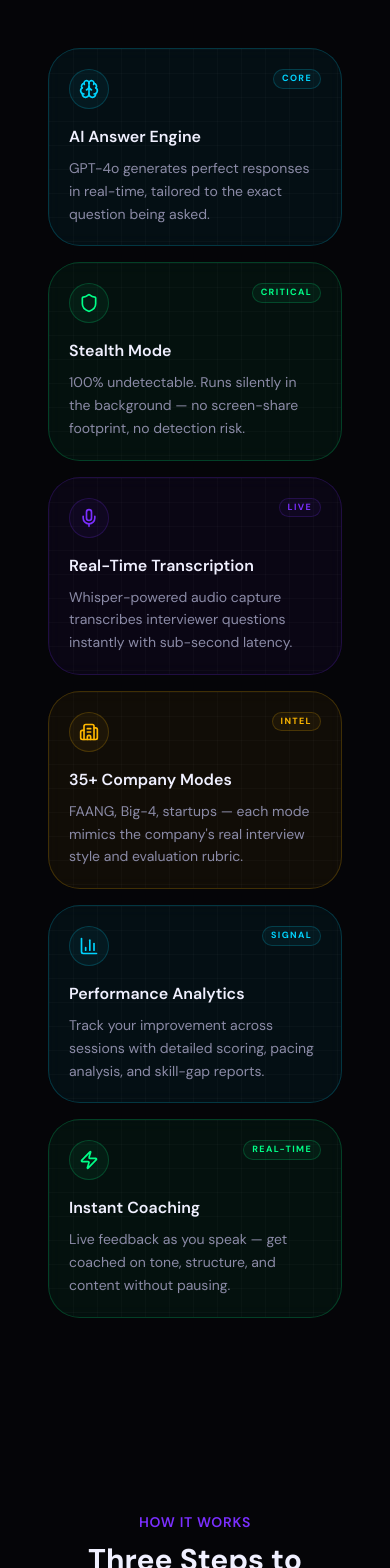
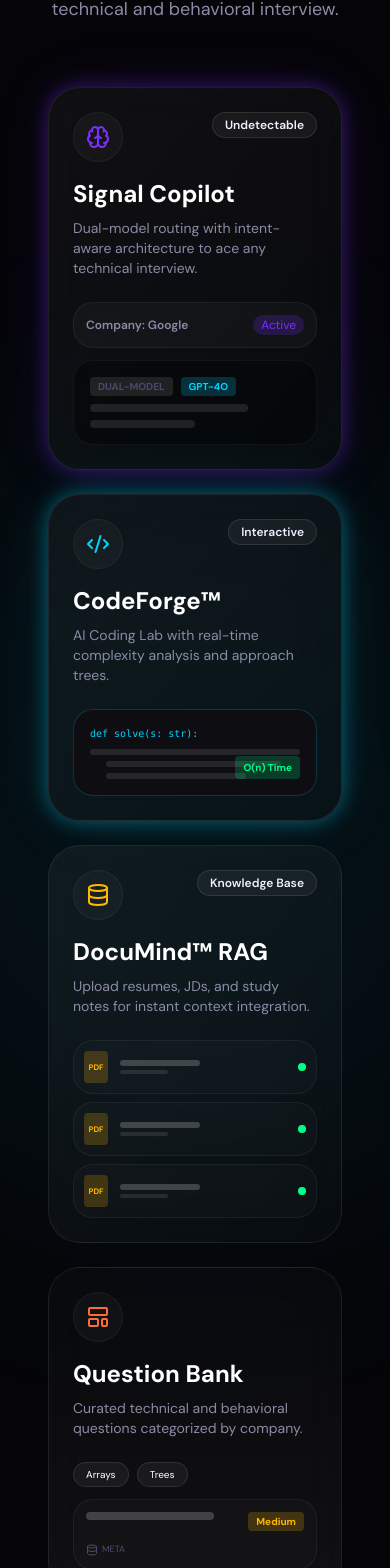
Before and after one commit to atlurisatheesh/atluri-ai, a Next.js app in the folder frontend/: page / in a window 390 px wide. Shown: the part 1699-3267 px from the top of the page. Built offline with nearby package versions, Linux system fonts and the light colour scheme; no server answers.

Commit message:
feat: revamp landing page, add AppShowcase, and decrease pricing

```diff
--- a/frontend/app/page.tsx
+++ b/frontend/app/page.tsx
@@ -8,20 +8,12 @@ import InlineToast from "../components/InlineToast";
 import {
   Navbar,
   Hero,
-  Features,
-  HowItWorks,
   StealthShowcase,
-  DemoVideos,
-  FeatureDeepDive,
-  ResumeCallout,
-  Integrations,
   Pricing,
-  Testimonials,
-  FAQ,
-  CreatorSection,
   CTABanner,
   Footer,
 } from "../components/landing";
+import AppShowcase from "../components/landing/AppShowcase";
 import { Modal } from "../components/ui";
 
 export default function LandingPage() {
@@ -77,17 +69,9 @@ export default function LandingPage() {
 
       <main>
         <Hero />
-        <Features />
-        <HowItWorks />
+        <AppShowcase />
         <StealthShowcase />
-        <DemoVideos />
-        <FeatureDeepDive />
-        <ResumeCallout />
-        <Integrations />
         <Pricing />
-        <Testimonials />
-        <FAQ />
-        <CreatorSection />
         <CTABanner />
       </main>
 
--- /dev/null
+++ b/frontend/components/landing/AppShowcase.tsx
@@ -0,0 +1,181 @@
+"use client";
+
+import { motion } from "framer-motion";
+import { Sparkles, Code2, Brain, Database, LayoutTemplate, BarChart3 } from "lucide-react";
+import GlassCard from "../ui/GlassCard";
+
+const features = [
+  {
+    title: "Signal Copilot",
+    description: "Dual-model routing with intent-aware architecture to ace any technical interview.",
+    icon: <Brain className="w-6 h-6 text-brand-purple" />,
+    badge: "Undetectable",
+    colSpan: "col-span-1 md:col-span-2",
+    glow: "shadow-neon-purple",
+    bg: "bg-gradient-to-br from-brand-purple/10 to-transparent",
+    mockup: (
+      <div className="mt-6 flex flex-col gap-3">
+        <div className="flex justify-between items-center bg-white/[0.03] p-3 rounded-lg border border-white/[0.05]">
+          <span className="text-xs font-semibold text-textSecondary">Company: Google</span>
+          <span className="text-xs text-brand-purple bg-brand-purple/20 px-2 py-0.5 rounded-full">Active</span>
+        </div>
+        <div className="bg-black/40 rounded-lg p-4 border border-white/[0.05]">
+          <div className="flex gap-2 mb-2">
+            <span className="px-2 py-0.5 rounded text-[10px] uppercase font-bold bg-white/[0.1] text-textMuted">Dual-Model</span>
+            <span className="px-2 py-0.5 rounded text-[10px] uppercase font-bold bg-brand-cyan/20 text-brand-cyan">GPT-4o</span>
+          </div>
+          <div className="h-2 w-3/4 bg-white/[0.1] rounded mb-2"></div>
+          <div className="h-2 w-1/2 bg-white/[0.1] rounded"></div>
+        </div>
+      </div>
+    )
+  },
+  {
+    title: "CodeForge™",
+    description: "AI Coding Lab with real-time complexity analysis and approach trees.",
+    icon: <Code2 className="w-6 h-6 text-brand-cyan" />,
+    badge: "Interactive",
+    colSpan: "col-span-1 md:col-span-1",
+    glow: "shadow-neon",
+    bg: "bg-gradient-to-bl from-brand-cyan/10 to-transparent",
+    mockup: (
+      <div className="mt-6 h-full border border-brand-cyan/20 bg-[#0d0d12] rounded-lg p-4 relative overflow-hidden">
+        <div className="text-[10px] text-brand-cyan font-mono mb-2">def solve(s: str):</div>
+        <div className="h-1.5 w-full bg-white/[0.1] rounded mb-1.5"></div>
+        <div className="h-1.5 w-5/6 bg-white/[0.1] rounded mb-1.5 ml-4"></div>
+        <div className="h-1.5 w-4/6 bg-white/[0.1] rounded ml-4"></div>
+        <div className="absolute bottom-4 right-4 bg-brand-green/20 text-brand-green text-[10px] px-2 py-1 rounded font-bold">O(n) Time</div>
+      </div>
+    )
+  },
+  {
+    title: "DocuMind™ RAG",
+    description: "Upload resumes, JDs, and study notes for instant context integration.",
+    icon: <Database className="w-6 h-6 text-brand-amber" />,
+    badge: "Knowledge Base",
+    colSpan: "col-span-1 md:col-span-1",
+    glow: "hover:shadow-[0_0_30px_rgba(255,184,0,0.15)]",
+    bg: "bg-gradient-to-br from-brand-amber/10 to-transparent",
+    mockup: (
+      <div className="mt-6 flex flex-col gap-2">
+         {[1, 2, 3].map((i) => (
+           <div key={i} className="flex items-center gap-3 bg-white/[0.02] p-2.5 rounded-lg border border-white/[0.05]">
+             <div className="w-6 h-8 bg-brand-amber/20 rounded flex items-center justify-center">
+               <span className="text-[8px] text-brand-amber font-bold">PDF</span>
+             </div>
+             <div className="flex-1">
+               <div className="h-1.5 w-20 bg-white/[0.2] rounded mb-1"></div>
+               <div className="h-1 w-12 bg-white/[0.1] rounded"></div>
+             </div>
+             <div className="w-2 h-2 rounded-full bg-brand-green"></div>
+           </div>
+         ))}
+      </div>
+    )
+  },
+  {
+    title: "Question Bank",
+    description: "Curated technical and behavioral questions categorized by company.",
+    icon: <LayoutTemplate className="w-6 h-6 text-brand-orange" />,
+    badge: null,
+    colSpan: "col-span-1 md:col-span-1",
+    glow: "hover:shadow-[0_0_30px_rgba(255,107,53,0.15)]",
+    bg: "bg-gradient-to-t from-brand-orange/5 to-transparent",
+    mockup: (
+      <div className="mt-6 flex flex-col gap-3">
+        <div className="flex gap-2">
+          <span className="px-3 py-1 bg-white/[0.05] rounded-full text-[10px] text-white border border-white/[0.1]">Arrays</span>
+          <span className="px-3 py-1 bg-white/[0.05] rounded-full text-[10px] text-white border border-white/[0.1]">Trees</span>
+        </div>
+        <div className="bg-white/[0.02] p-3 rounded-lg border border-white/[0.05]">
+          <div className="flex justify-between items-start mb-2">
+            <div className="h-2 w-32 bg-white/[0.2] rounded"></div>
+            <span className="text-[10px] font-bold text-brand-amber bg-brand-amber/20 px-2 py-0.5 rounded">Medium</span>
+          </div>
+          <div className="flex gap-2 mt-3">
+             <span className="text-[9px] text-textMuted uppercase flex items-center gap-1"><Database className="w-3 h-3"/> Meta</span>
+          </div>
+        </div>
+      </div>
+    )
+  },
+  {
+    title: "Analytics Dashboard",
+    description: "Track your progress, monitor pressure response, and master your skills.",
+    icon: <BarChart3 className="w-6 h-6 text-brand-green" />,
+    badge: "Progress tracking",
+    colSpan: "col-span-1 md:col-span-1",
+    glow: "hover:shadow-[0_0_30px_rgba(0,255,136,0.15)]",
+    bg: "bg-gradient-to-b from-brand-green/10 to-transparent",
+    mockup: (
+      <div className="mt-6 flex gap-4 h-full items-end">
+        {[40, 65, 45, 80, 95].map((height, i) => (
+          <div key={i} className="w-full bg-brand-green/20 rounded-t-sm relative group overflow-hidden" style={{ height: `${height}%` }}>
+            <div className="absolute bottom-0 w-full bg-brand-green opacity-50" style={{ height: '100%' }}></div>
+          </div>
+        ))}
+      </div>
+    )
+  }
+];
+
+export default function AppShowcase() {
+  return (
+    <section className="section-padding bg-canvas relative overflow-hidden">
+      {/* Background ambient glows */}
+      <div className="absolute top-1/2 left-1/2 -translate-x-1/2 -translate-y-1/2 w-[800px] h-[800px] bg-brand-cyan/5 rounded-full blur-[120px] pointer-events-none" />
+
+      <div className="max-w-6xl mx-auto px-6 relative z-10">
+        <motion.div
+          initial={{ opacity: 0, y: 30 }}
+          whileInView={{ opacity: 1, y: 0 }}
+          viewport={{ once: true }}
+          className="text-center mb-16"
+        >
+          <span className="text-brand-cyan flex items-center justify-center gap-2 text-sm font-semibold tracking-wider uppercase mb-3">
+            <Sparkles className="w-4 h-4" /> The Complete Suite
+          </span>
+          <h2 className="text-4xl md:text-5xl font-bold text-textPrimary tracking-tight">
+            Everything you need to <span className="gradient-text">dominate.</span>
+          </h2>
+          <p className="text-textSecondary mt-4 max-w-2xl mx-auto text-lg">
+            A cohesive, highly-tuned ecosystem of tools built to give you an unfair advantage in every technical and behavioral interview.
+          </p>
+        </motion.div>
+
+        {/* Bento Grid */}
+        <div className="grid grid-cols-1 md:grid-cols-3 gap-6">
+          {features.map((feature, idx) => (
+            <motion.div
+              key={feature.title}
+              initial={{ opacity: 0, y: 30 }}
+              whileInView={{ opacity: 1, y: 0 }}
+              viewport={{ once: true }}
+              transition={{ delay: idx * 0.1 }}
+              className={`${feature.colSpan}`}
+            >
+              <GlassCard
+                className={`h-full flex flex-col p-6 overflow-hidden transition-all duration-300 ${feature.glow} ${feature.bg} border-white/[0.05] hover:border-white/[0.1]`}
+              >
+                <div className="flex justify-between items-start mb-4">
+                  <div className="p-3 bg-white/[0.03] rounded-xl border border-white/[0.05]">
+                    {feature.icon}
+                  </div>
+                  {feature.badge && (
+                    <span className="px-3 py-1 bg-white/[0.05] border border-white/[0.1] rounded-full text-xs font-semibold text-textPrimary">
+                      {feature.badge}
+                    </span>
+                  )}
+                </div>
+                <h3 className="text-2xl font-bold text-white mb-2">{feature.title}</h3>
+                <p className="text-textSecondary text-sm flex-1">{feature.description}</p>
+
+                {feature.mockup}
+              </GlassCard>
+            </motion.div>
+          ))}
+        </div>
+      </div>
+    </section>
+  );
+}
--- a/frontend/components/landing/Pricing.tsx
+++ b/frontend/components/landing/Pricing.tsx
@@ -27,8 +27,8 @@ const plans = [
   },
   {
     name: "Pro",
-    monthly: 29,
-    yearly: 290,
+    monthly: 19,
+    yearly: 190,
     badge: "Most Popular",
     description: "Unlimited power for active job seekers.",
     features: [
@@ -45,8 +45,8 @@ const plans = [
   },
   {
     name: "Enterprise",
-    monthly: 99,
-    yearly: 990,
+    monthly: 49,
+    yearly: 490,
     badge: null,
     description: "For teams, bootcamps, and universities.",
     features: [
@@ -61,13 +61,6 @@ const plans = [
     href: "/signup?plan=enterprise",
     variant: "accent" as const,
   },
-];
-
-const creditPacks = [
-  { credits: 10, price: 5, label: "Starter" },
-  { credits: 50, price: 20, label: "Power" },
-  { credits: 200, price: 60, label: "Bulk" },
-  { credits: 500, price: 120, label: "Max" },
 ];
 
 export default function Pricing() {
@@ -126,21 +119,6 @@ export default function Pricing() {
             </motion.div>
           ))}
         </div>
-
-        {/* credit packs */}
-        <motion.div initial={{ opacity: 0, y: 20 }} whileInView={{ opacity: 1, y: 0 }} viewport={{ once: true }} className="text-center">
-          <h3 className="text-xl font-semibold text-textPrimary mb-6">Or Buy Credit Packs</h3>
-          <div className="grid grid-cols-2 md:grid-cols-4 gap-4 max-w-3xl mx-auto">
-            {creditPacks.map((pack) => (
-              <GlassCard key={pack.credits} hover className="p-4 text-center cursor-pointer">
-                <p className="text-xs text-textMuted tracking-wider uppercase mb-1">{pack.label}</p>
-                <p className="text-2xl font-bold gradient-text">{pack.credits}</p>
-                <p className="text-xs text-textMuted mb-2">credits</p>
-                <p className="text-sm text-textSecondary font-medium">${pack.price}</p>
-              </GlassCard>
-            ))}
-          </div>
-        </motion.div>
       </div>
     </section>
   );
```
